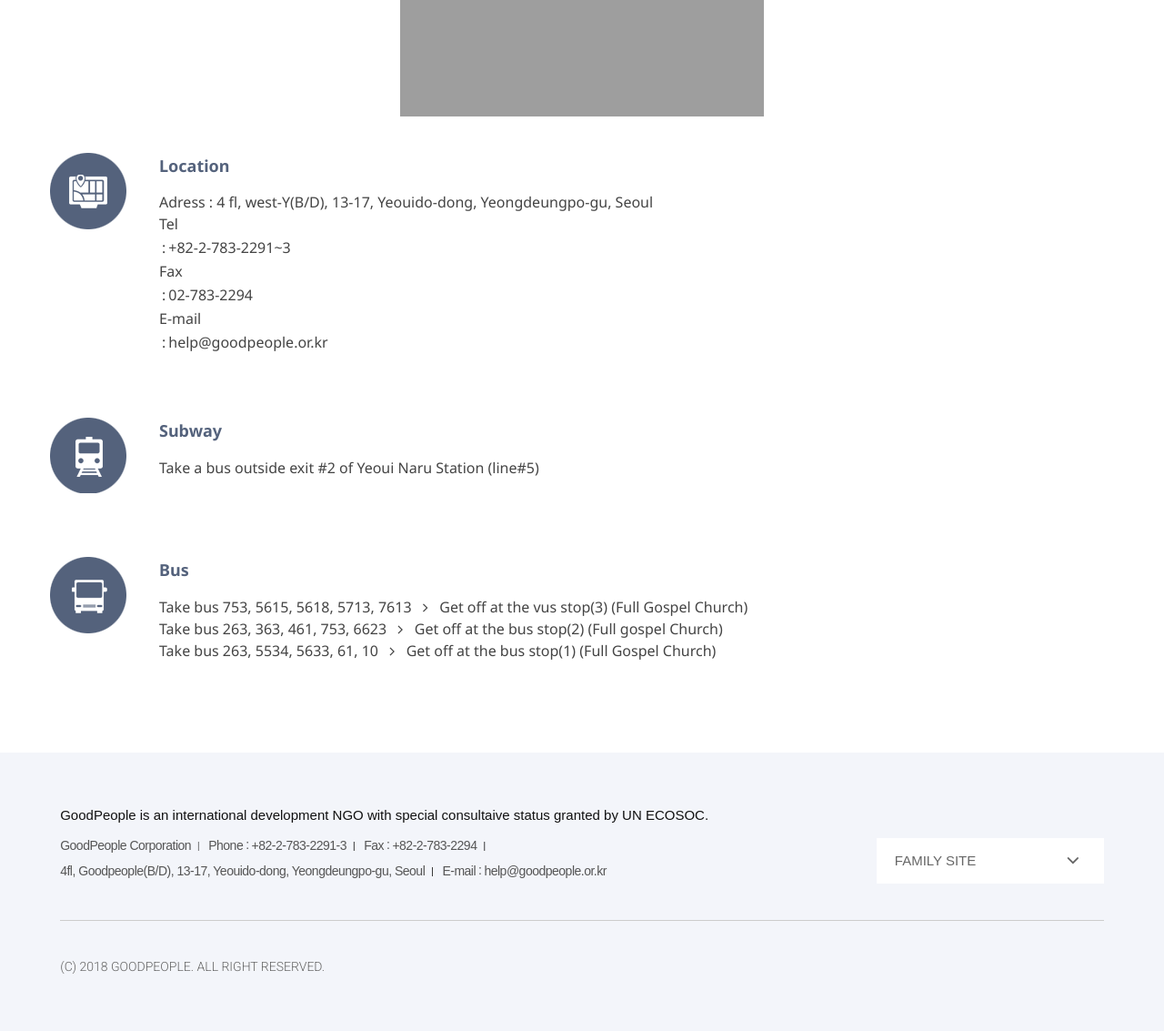
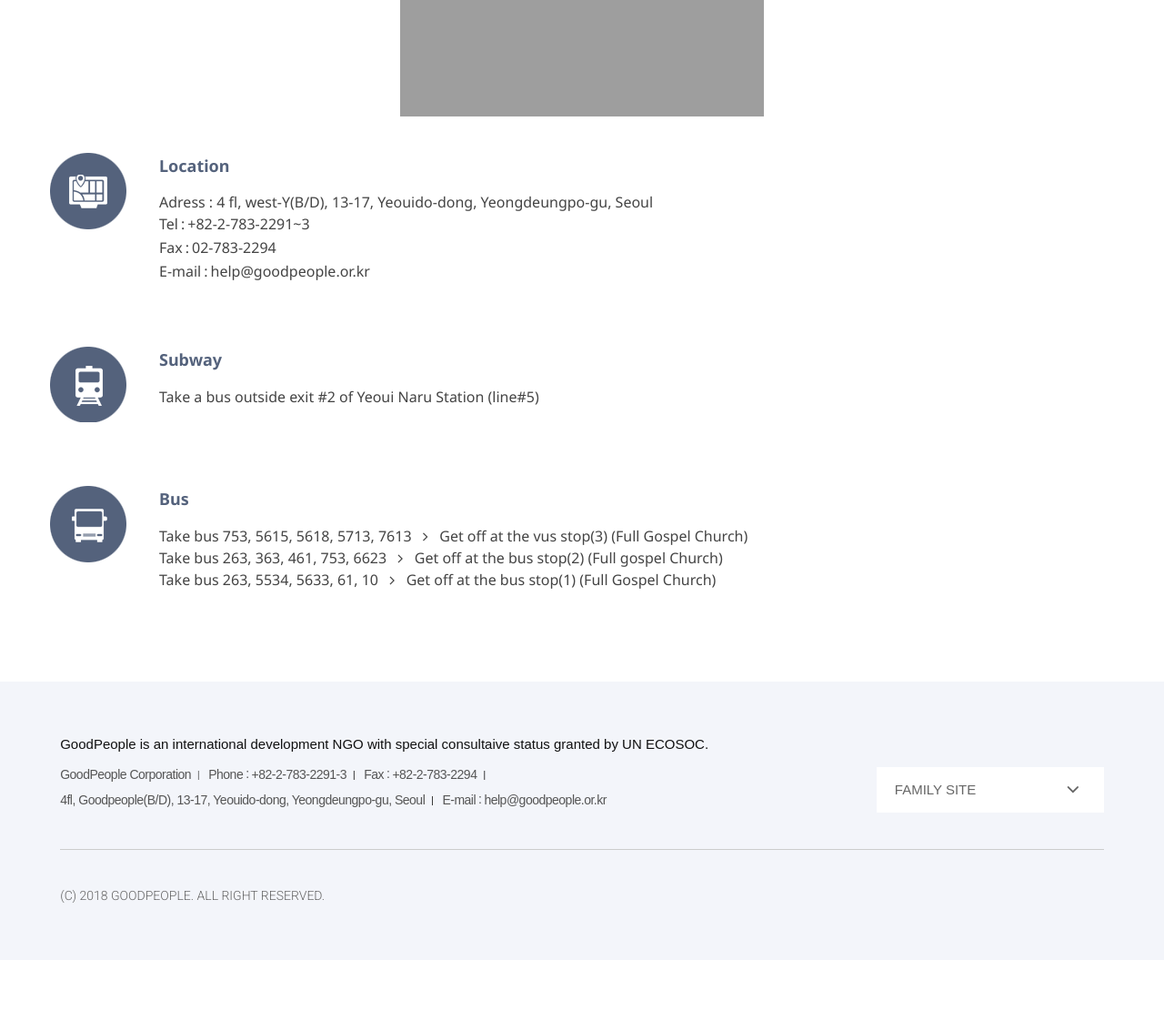
Before and after one commit to movementk/eng.goodpeople, a PHP site: page /introduce/directions.php in a window 1280 px wide. Shown: the part 723-1856 px from the top of the page at 91% size. After the commit the page ends 1716 px from the top, so only its background shows below. Run offline with PHP 8.4, Linux system fonts and the light colour scheme; style sheets or scripts are compiled from the project's sources; some libraries are stand-ins or nearby versions; some web fonts are replaced; grey boxes are pictures that could not be loaded.

Commit message:
contact us페이지 완료.

```diff
--- a/assets/css/introduce.css
+++ b/assets/css/introduce.css
@@ -395,7 +395,8 @@
       #content.introduce.directions .contact dl {
         overflow: hidden; }
         #content.introduce.directions .contact dl dt {
-          clear: left;
+          float: left;
+          clear: both;
           line-height: 22px;
           font-weight: normal; }
         #content.introduce.directions .contact dl dd {
--- a/assets/css/introduce.scss
+++ b/assets/css/introduce.scss
@@ -559,7 +559,8 @@
         dl {
           overflow: hidden;
             dt {
-              clear: left;
+			  float: left;
+    		  clear: both;
               line-height: 22px;
               font-weight: normal;
             }
```
Also changed, not shown: 2 other files.
